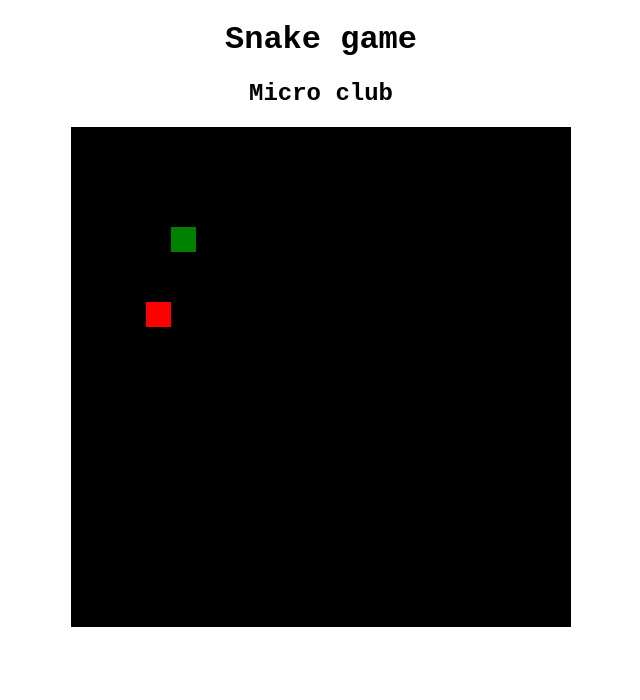
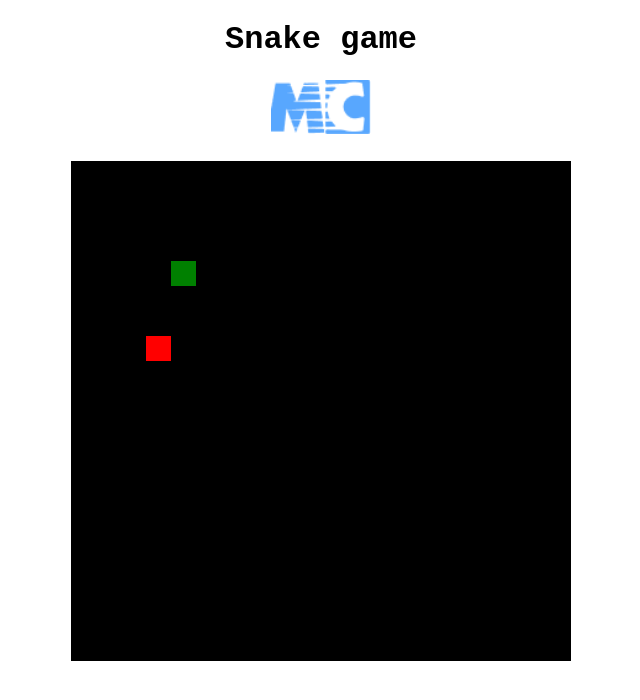
Before and after one commit to yasminesdj/snake_game, a plain HTML site: page index.html in a window 1280 px wide. Shown: the whole page, without its empty margins (319-959 px from the left). Drawn offline with Linux system fonts and the light colour scheme.

Commit message:
add logo

```diff
--- a/index.html
+++ b/index.html
@@ -9,7 +9,7 @@
     </head>
 <body>
     <h1>Snake game</h1>
-    <h2>Micro club</h2>
+    <h2><img src="assets/mc.png" alt="Logo Micro Club" width="100"></h2>
     <canvas id="board"></canvas>
 </body>
 
```
Also changed, not shown: assets/MC.png (added).
